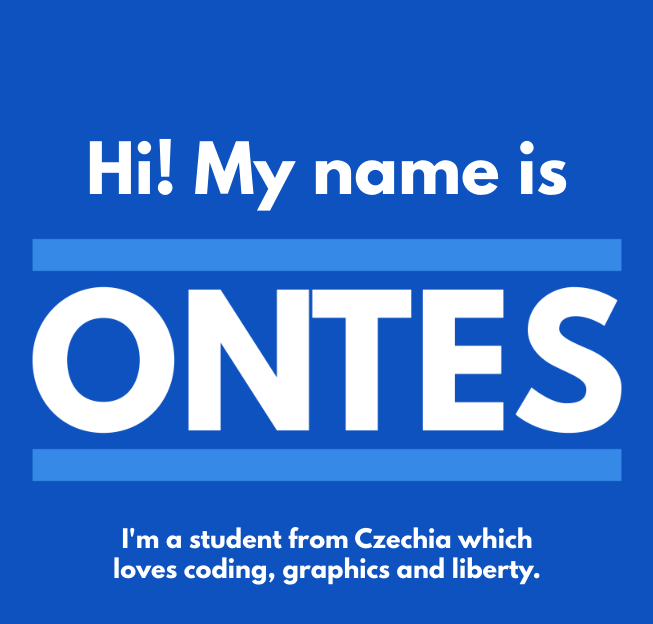
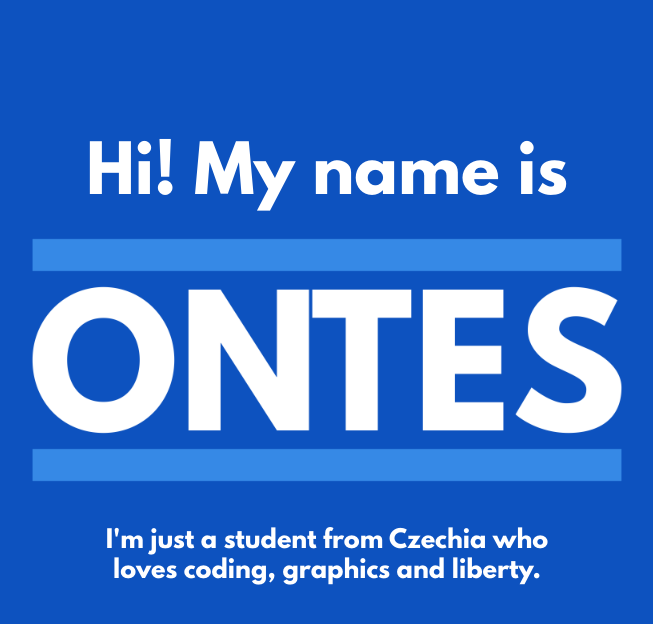
Before and after one commit to OnTes/ontes-website, a plain HTML site: page index.html in a window 1280 px wide. Shown: the whole page, without its empty margins (313-966 px from the left). Drawn offline with Linux system fonts and the light colour scheme.

Commit message:
Update bio (again)

```diff
--- a/index.html
+++ b/index.html
@@ -8,7 +8,7 @@
 <body>
   <h1>Hi! My name is</h1>
   <img id="logo" src="logo.png" alt="ONTES">
-  <p>I'm a student from Czechia which</p>
+  <p>I'm just a student from Czechia who</p>
   <p>loves coding, graphics and liberty.</p>
 </body>
 </html>
```
